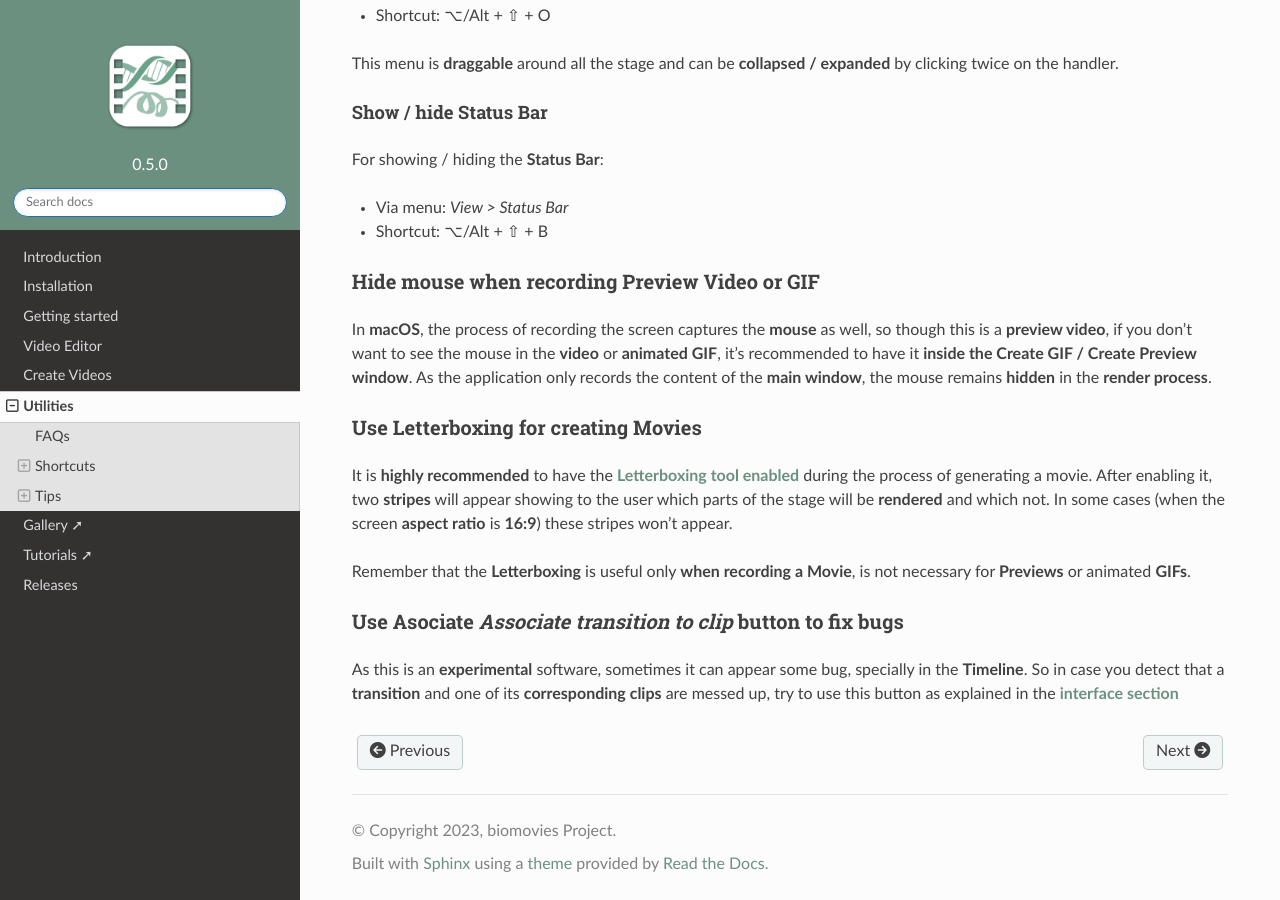
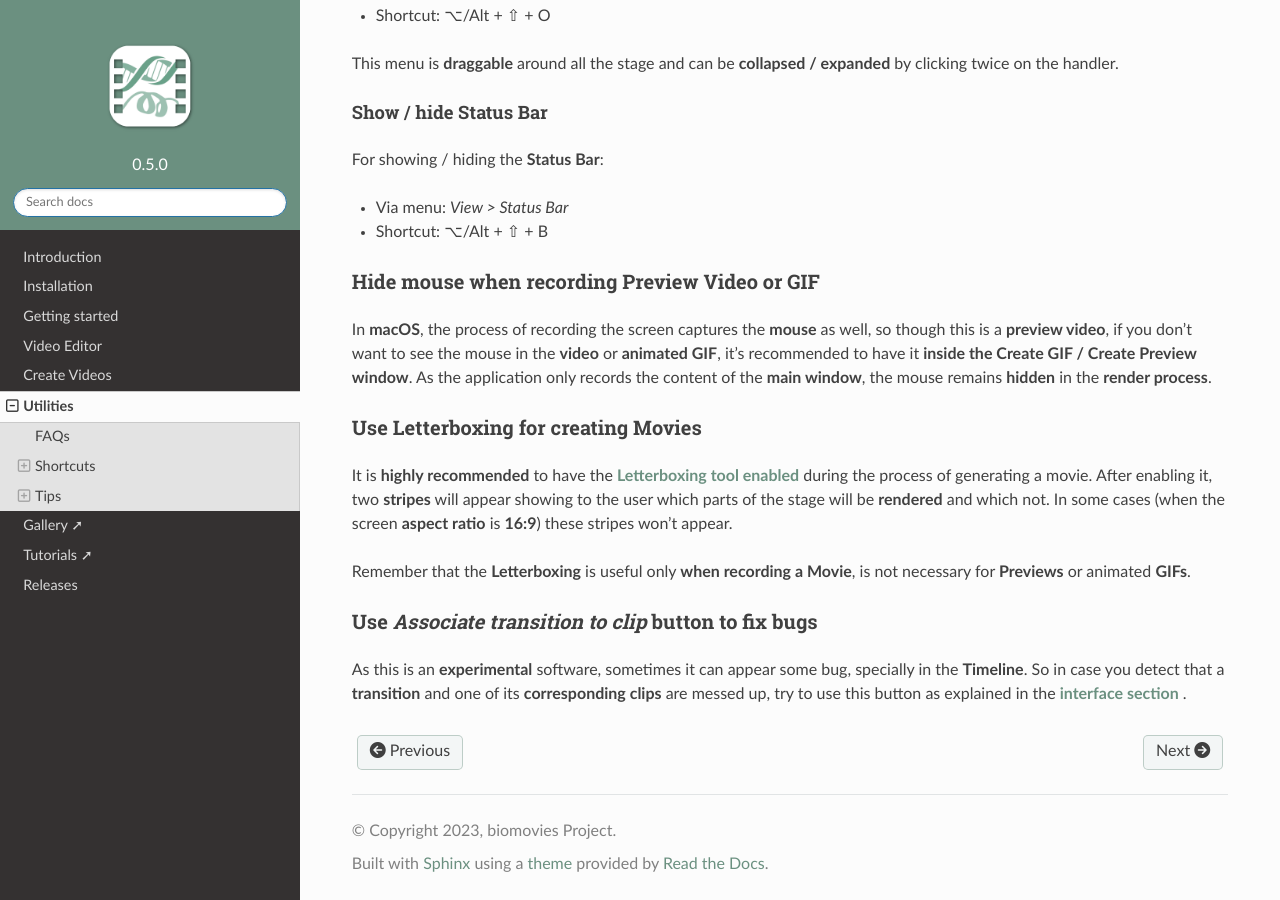
Before and after one commit to gbayarri/biomovies_documentation, a Sphinx documentation site: the page built from docs/source/utilities.md, in a window 1280 px wide and 900 px high, scrolled down 5871 px. Built offline with Sphinx 7.4.7 and the Read the Docs theme 2.0.0, drawn with Linux system fonts in a browser that asks for light colours.

Commit message:
Bug fixes

```diff
--- a/docs/source/utilities.md
+++ b/docs/source/utilities.md
@@ -248,6 +248,6 @@ It is **highly recommended** to have the [**Letterboxing tool enabled**](interfa
 
 Remember that the **Letterboxing** is useful only **when recording a Movie**, is not necessary for **Previews** or animated **GIFs**.
 
-### Use Asociate _Associate transition to clip_ button to fix bugs
+### Use _Associate transition to clip_ button to fix bugs
 
-As this is an **experimental** software, sometimes it can appear some bug, specially in the **Timeline**. So in case you detect that a **transition** and one of its **corresponding clips** are messed up, try to use this button as explained in the [**interface section**](interface.html#associate-transition-to-clip)
+As this is an **experimental** software, sometimes it can appear some bug, specially in the **Timeline**. So in case you detect that a **transition** and one of its **corresponding clips** are messed up, try to use this button as explained in the [**interface section**](interface.html#associate-transition-to-clip) .
```
Also changed, not shown: README.md (+2 -0 lines).
